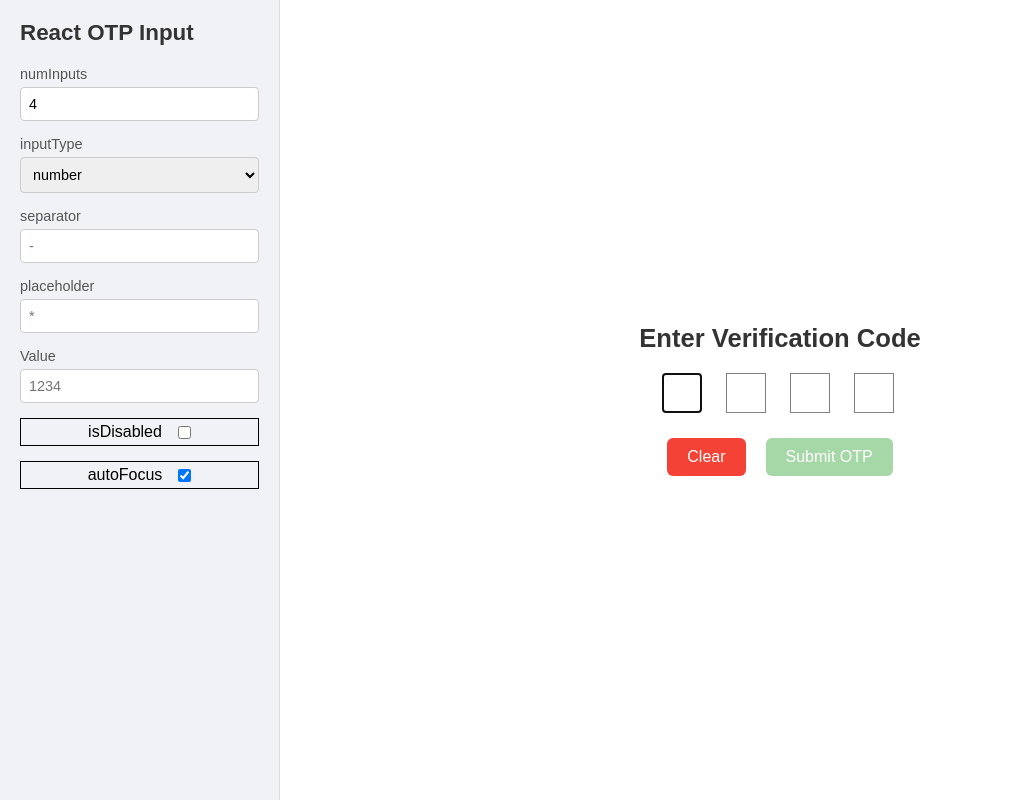
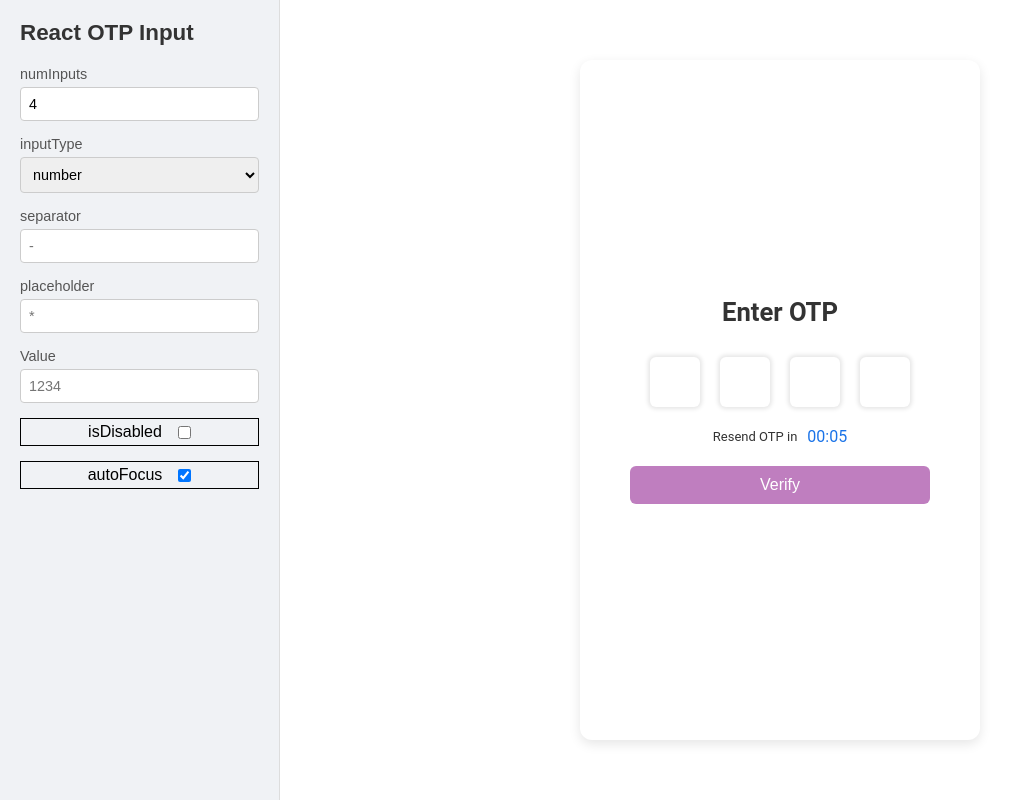
Before and after one commit to mdsameeralam9/React-OTP-Input-component, a React (Vite) app: page / in a window 1280 px wide. Shown: the whole page, without its empty margins (0-1019 px from the left). Built offline with nearby package versions, Linux system fonts and the light colour scheme.

Commit message:
Added Resend Button

```diff
--- a/src/App.css
+++ b/src/App.css
@@ -67,13 +67,19 @@
 }
 
 .otp-form {
-  flex: 1;
   display: flex;
   flex-direction: column;
   align-items: center;
   justify-content: center;
-  padding: 40px;
+  width: 400px;
+  margin: 60px auto;
+  padding: 20px;
   background-color: #ffffff;
+  border-radius: 12px;
+  box-shadow: 0 4px 12px rgba(0, 0, 0, 0.1);
+  font-family: 'Roboto', sans-serif;
+  text-align: center;
+  gap: 10px;
 }
 
 .otp-form h2 {
@@ -99,7 +105,6 @@
 }
 
 .button-group {
-  margin-top: 25px;
 }
 
 .btn {
@@ -110,16 +115,14 @@
   border-radius: 6px;
   cursor: pointer;
   transition: background-color 0.3s;
+  width: 300px;
 }
 
-.clear {
-  background-color: #f44336;
-  color: white;
-}
 
 .submit {
-  background-color: #4caf50;
+  background-color: purple;
   color: white;
+  width: 300px;
 }
 
 .submit:disabled {
--- a/src/components/Form.tsx
+++ b/src/components/Form.tsx
@@ -1,5 +1,5 @@
 import React from 'react';
-import OtpInput from './ReactOTP';
+import OtpInput, { Resend } from './ReactOTP';
 import type { OTPIFormProps } from '../App';
 
 
@@ -8,22 +8,13 @@ interface FormProps extends OTPIFormProps {
 }
 
 const Form: React.FC<FormProps> = ({ setOTPInputConfiguration, inputLength = 4, separatorValue = "", otpValue = "", placeholder = "", inputType = 'number', autoFocus = true, isDisabled = false }) => {
-  const handleClear = () => setOTPInputConfiguration({
-    inputLength: 4,
-    otpValue: "",
-    separatorValue: "",
-    inputType: 'number',
-    placeholder: "",
-    autoFocus: true,
-    isDisabled: false
-  });
 
   const handleSubmit = () => alert(`OTP Submitted: ${otpValue}`);
   const setOtpValue = (val:string) => setOTPInputConfiguration(p => ({...p, ["otpValue"]: val}))
 
   return (
     <div className="otp-form">
-      <h2>Enter Verification Code</h2>
+      <h2>Enter OTP</h2>
       <OtpInput
         value={otpValue}
         handleOtpValue={setOtpValue}
@@ -34,9 +25,13 @@ const Form: React.FC<FormProps> = ({ setOTPInputConfiguration, inputLength = 4,
         isDisabled={isDisabled}
         placeholder={placeholder}
       />
+
+      <Resend
+
+
+      />
       <div className="button-group">
-        <button className="btn clear"  onClick={handleClear}>Clear</button>
-        <button className="btn submit" disabled={otpValue.length !== inputLength} onClick={handleSubmit}>Submit OTP</button>
+        <button className="btn submit" disabled={otpValue.length !== inputLength} onClick={handleSubmit}>Verify</button>
       </div>
     </div>
   );
--- /dev/null
+++ b/src/components/ReactOTP/Resend.tsx
@@ -0,0 +1,52 @@
+import React, { useEffect, useState, useCallback } from 'react';
+
+interface ResendProps {
+  btnLabel?: string;
+  text?: string;
+  second?: number;
+}
+
+export const Resend: React.FC<ResendProps> = ({
+  second = 10,
+  btnLabel = "Resend OTP",
+  text = "Didn't receive the otp?"
+}) => {
+  const [isTimerActive, setIsTimerActive] = useState(true);
+  const [secondsLeft, setSecondsLeft] = useState(second);
+
+  const handleResend = useCallback(() => {
+    setIsTimerActive(true);
+    setSecondsLeft(second);
+  }, [second]);
+
+  useEffect(() => {
+    let timerId: NodeJS.Timeout | undefined;
+
+    if (isTimerActive && secondsLeft > 0) {
+      timerId = setTimeout(() => setSecondsLeft(prev => prev - 1), 1000);
+    } else if (isTimerActive && secondsLeft === 0) {
+      setIsTimerActive(false);
+      setSecondsLeft(second);
+    }
+
+    return () => clearTimeout(timerId);
+  }, [isTimerActive, secondsLeft, second]);
+
+  const formattedTime = secondsLeft < 10 ? `00:0${secondsLeft}` : `00:${secondsLeft}`;
+
+  return (
+    <div className='resendComponent'>
+      {isTimerActive ? (
+        <>
+          <span className='resend-text'>Resend OTP in</span>
+          <span className='resend-button'>{formattedTime}</span>
+        </>
+      ) : (
+        <>
+          <span className='resend-text'>{text}</span>
+          <span className='resend-button' onClick={handleResend}>{btnLabel}</span>
+        </>
+      )}
+    </div>
+  );
+}
--- a/src/components/ReactOTP/index.tsx
+++ b/src/components/ReactOTP/index.tsx
@@ -2,6 +2,7 @@ import React, { useState, useRef, useEffect, Fragment } from 'react';
 import Input from './Input';
 import { isValidInputValue, setOTPValueFromProps, keyboardEventsKey } from './util';
 import './style.css';
+import { Resend } from './Resend';
 
 export type AllowedInputTypes = 'number' | 'text' | 'password';
 
@@ -140,4 +141,5 @@ const OtpInput: React.FC<OTPInputProps> = (props) => {
   )
 }
 
-export default OtpInput
+export default OtpInput;
+export { Resend };
--- a/src/components/ReactOTP/style.css
+++ b/src/components/ReactOTP/style.css
@@ -1,23 +1,56 @@
-.OtpInput{
-    display: flex;
-    justify-content: center;
-    align-items: center;
-    gap: 10px;
-    flex-wrap: wrap;
+.OtpInput {
+  display: flex;
+  justify-content: center;
+  align-items: center;
+  gap: 10px;
+  flex-wrap: wrap;
 }
 
 ._input-box {
-  width: 40px;
+  /* width: 40px;
   height: 40px;
   margin-right: 4px;
   text-align: center;
-  border: 1px solid gray;
+  border: 1px solid gray; */
+
+  width: 50px;
+  height: 50px;
+  font-size: 24px;
+  text-align: center;
+  border-radius: 6px;
+  /* border: 1px solid #ccc; */
+  box-shadow: 0 0 4px 2px rgba(0, 0, 0, 0.1);
+  outline: none;
+  background-color: #fff;
+  border: none;
 
   /* Hide number input arrows */
   -moz-appearance: textfield;
 }
+
 ._input-box::-webkit-inner-spin-button,
 ._input-box::-webkit-outer-spin-button {
   -webkit-appearance: none;
   margin: 0;
 }
+
+
+
+/* resend Text */
+.resendComponent {
+  margin: 10px 0;
+  display: flex;
+  justify-content: space-between;
+  align-items: center;
+  gap: 10px;
+}
+
+.resend-text {
+  font-size: 13px;
+  color: #333333;
+}
+
+.resend-button {
+  color: #1a73e8;
+  cursor: pointer;
+}
```
